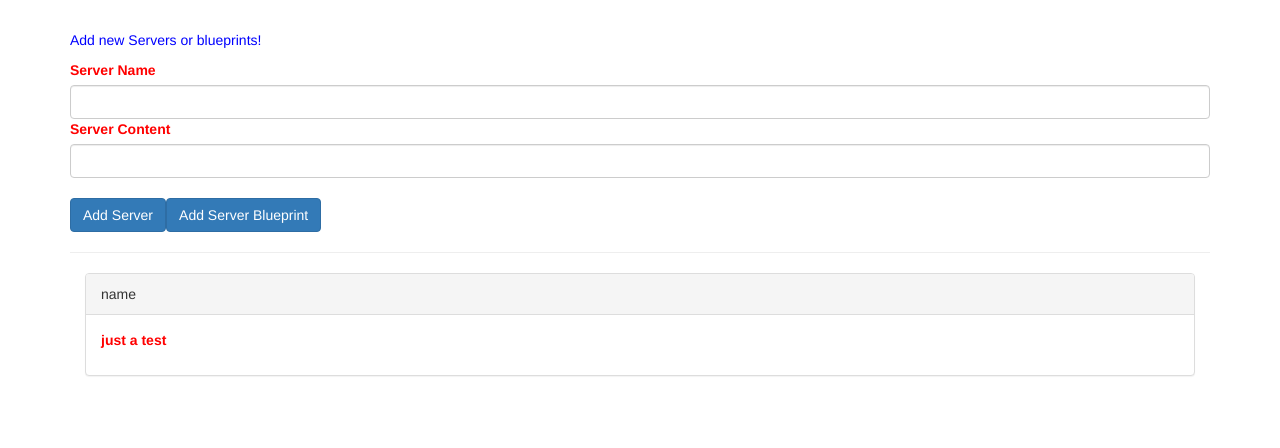
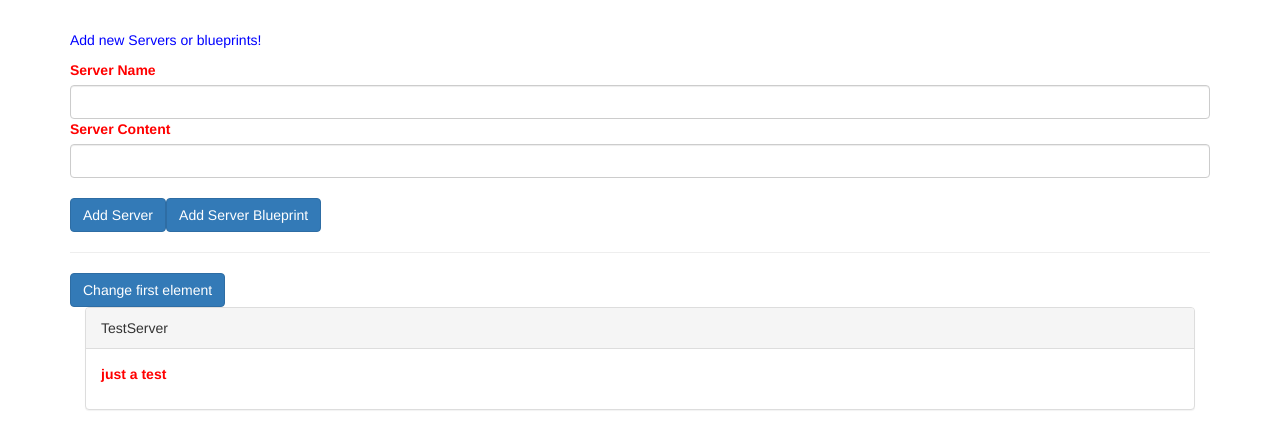
Before and after one commit to espacedefock/cmp, an Angular app: page / in a window 1280 px wide. Shown: the top 448 px of the page. Built offline with nearby package versions, Linux system fonts and the light colour scheme.

Commit message:
78. Seeing Lifecycle Hooks in Action - ngChanges

```diff
--- a/src/app/app.component.html
+++ b/src/app/app.component.html
@@ -6,9 +6,11 @@
   <hr>
   <div class="row">
     <div class="col-xs-12">
+      <button class="btn btn-primary" (click)="onFirstChange()">Change first element</button>
       <app-server-element
         *ngFor="let serverElement of serverElements"
         [srvElement]="serverElement"
+        [name]="serverElement.name"
       >
       <p>
         <strong *ngIf="serverElement.type === 'server'" style="color: red">
--- a/src/app/app.component.ts
+++ b/src/app/app.component.ts
@@ -32,4 +32,8 @@ export class AppComponent {
       content: serverData.serverContent
     });
   }
+
+  onFirstChange(){
+    this.serverElements[0].name = "changed !";
+  }
 }
--- a/src/app/cockpit/cockpit.component.ts
+++ b/src/app/cockpit/cockpit.component.ts
@@ -20,7 +20,6 @@ export class CockpitComponent implements OnInit {
   }
 
   onAddServer(nameInput: HTMLInputElement) {
-    console.log(this.serverContentInput);
     this.serverCreated.emit({
       serverName: nameInput.value,
       serverContent: this.serverContentInput.nativeElement.value
--- a/src/app/server-element/server-element.component.html
+++ b/src/app/server-element/server-element.component.html
@@ -1,6 +1,6 @@
 <div class="col-xs-12">
     <div class="panel panel-default">
-        <div class="panel-heading">name</div>
+        <div class="panel-heading">{{ name }}</div>
         <div class="panel-body">
             <ng-content></ng-content>
         </div>
--- a/src/app/server-element/server-element.component.ts
+++ b/src/app/server-element/server-element.component.ts
@@ -1,4 +1,4 @@
-import { Component, Input, OnInit, ViewEncapsulation } from '@angular/core';
+import { Component, Input, OnChanges, OnInit, SimpleChanges, ViewEncapsulation } from '@angular/core';
 
 // ViewEncapsulation.None: apply css globaly
 // ViewEncapsulation.Emulated:
@@ -9,15 +9,25 @@ import { Component, Input, OnInit, ViewEncapsulation } from '@angular/core';
   styleUrls: ['./server-element.component.css'],
   encapsulation:ViewEncapsulation.None
 })
-export class ServerElementComponent implements OnInit {
+export class ServerElementComponent implements OnInit, OnChanges {
   @Input('srvElement') element: any = {
     type: '',
     name: '',
     content: ''
   };
-  constructor() { }
+  @Input() name!: string;
+
+  constructor() {
+    console.log('constructor called');
+  }
+
+  ngOnChanges(changes: SimpleChanges){
+    console.log('ngOnChanges called');
+    console.log(changes);
+  }
 
   ngOnInit(): void {
+    console.log('ngOnInit called');
   }
 
 }
```
